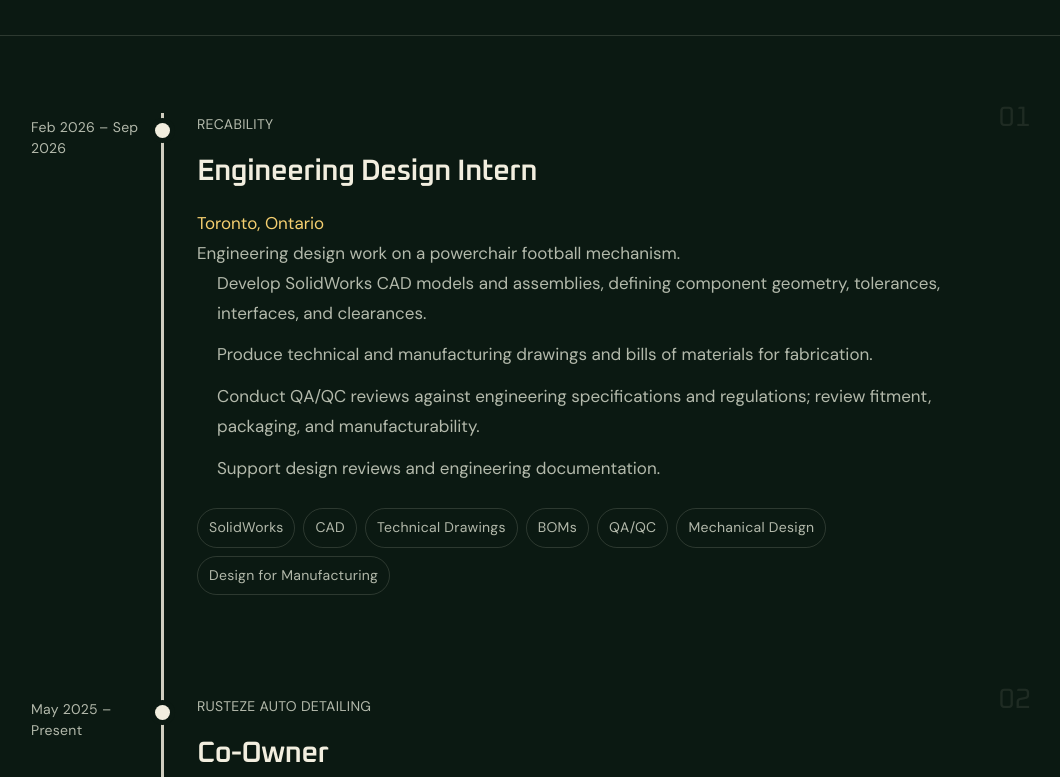
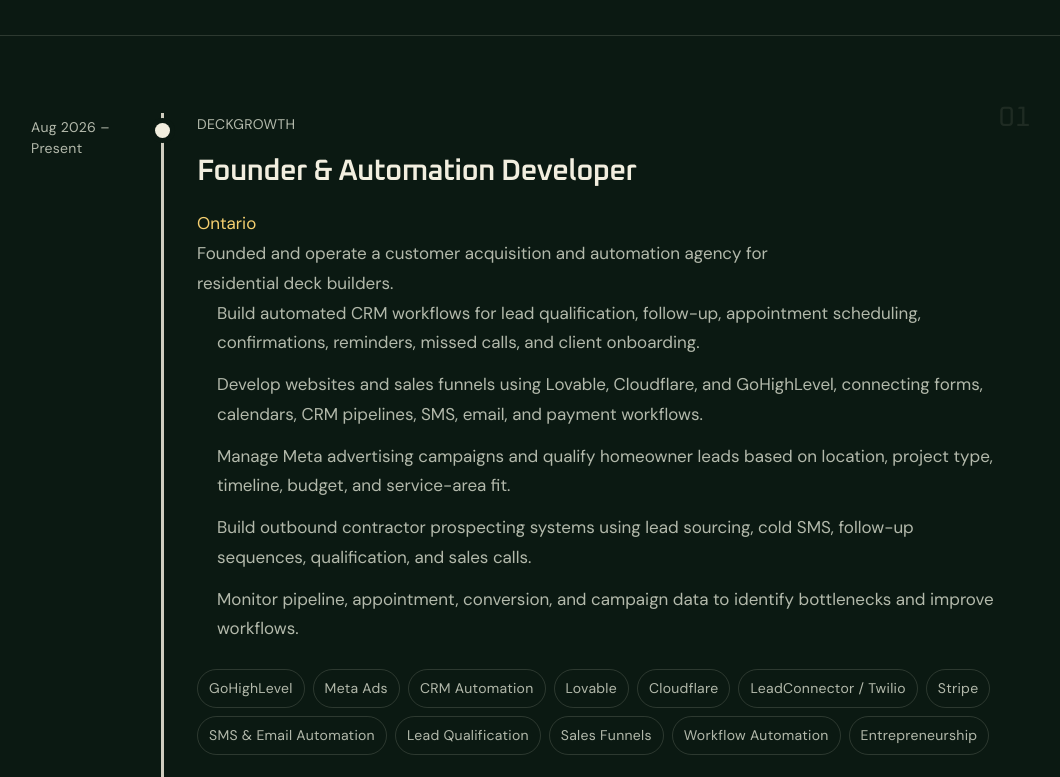
Before and after one commit to ayansiddiqui25/ayan-portfolio, a Next.js app: page / in a window 1280 px wide. Shown: the part 3263-4040 px from the top of the page, without its empty margins (109-1169 px from the left). Built offline with nearby package versions, Linux system fonts and the light colour scheme.

Commit message:
Add DeckGrowth founder and automation experience

```diff
--- a/app/portfolio-content.ts
+++ b/app/portfolio-content.ts
@@ -15,6 +15,34 @@
     "github": "https://github.com/ayansiddiqui25"
   },
   "experiences": [
+    {
+      "company": "DeckGrowth",
+      "role": "Founder & Automation Developer",
+      "dates": "Aug 2026 – Present",
+      "location": "Ontario",
+      "description": "Founded and operate a customer acquisition and automation agency for residential deck builders.",
+      "points": [
+        "Build automated CRM workflows for lead qualification, follow-up, appointment scheduling, confirmations, reminders, missed calls, and client onboarding.",
+        "Develop websites and sales funnels using Lovable, Cloudflare, and GoHighLevel, connecting forms, calendars, CRM pipelines, SMS, email, and payment workflows.",
+        "Manage Meta advertising campaigns and qualify homeowner leads based on location, project type, timeline, budget, and service-area fit.",
+        "Build outbound contractor prospecting systems using lead sourcing, cold SMS, follow-up sequences, qualification, and sales calls.",
+        "Monitor pipeline, appointment, conversion, and campaign data to identify bottlenecks and improve workflows."
+      ],
+      "skills": [
+        "GoHighLevel",
+        "Meta Ads",
+        "CRM Automation",
+        "Lovable",
+        "Cloudflare",
+        "LeadConnector / Twilio",
+        "Stripe",
+        "SMS & Email Automation",
+        "Lead Qualification",
+        "Sales Funnels",
+        "Workflow Automation",
+        "Entrepreneurship"
+      ]
+    },
     {
       "company": "RecAbility",
       "role": "Engineering Design Intern",
```
